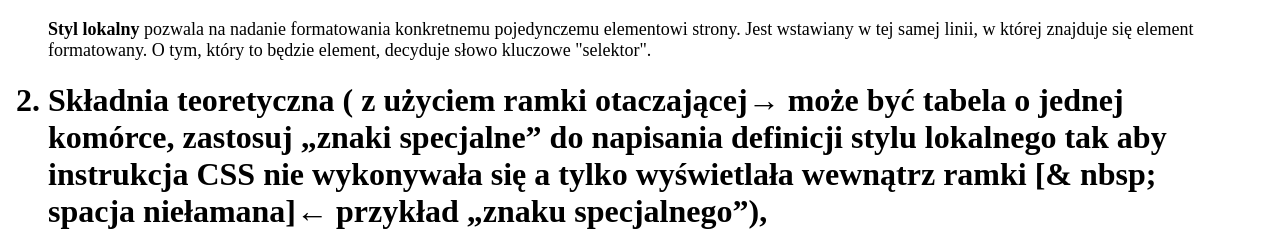
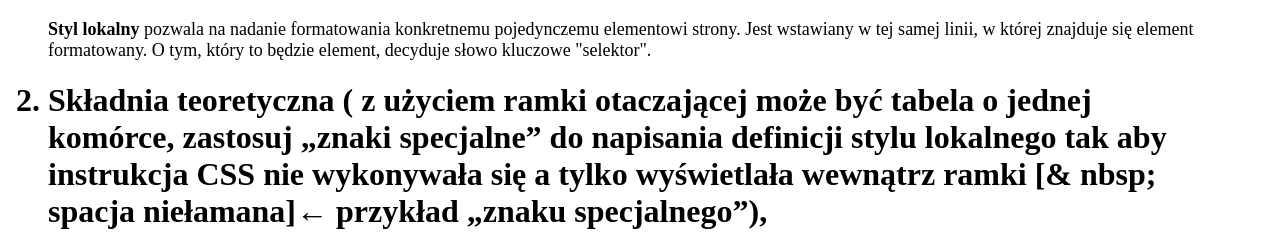
Before and after one commit to pawel2992/CSS, a plain HTML site: page Zad7_Augustyniak.html in a window 1280 px wide. Shown: the part 61-310 px from the top of the page. Drawn offline with Linux system fonts and the light colour scheme.

Commit message:
Update Zad7_Augustyniak.html

```diff
--- a/Zad7_Augustyniak.html
+++ b/Zad7_Augustyniak.html
@@ -9,7 +9,7 @@
     <ol>
        <h1><li>Na co pozwala <b>styl lokalny</b>, który element będzie formatowany z użyciem stylu lokalnego,</li></h1>
             <font size="4"><b>Styl lokalny</b> pozwala na nadanie formatowania konkretnemu pojedynczemu elementowi strony. Jest wstawiany w tej samej linii, w której znajduje się element formatowany. O tym, który to będzie element, decyduje słowo kluczowe "selektor".</font>
-         <h1><li>Składnia teoretyczna ( z użyciem ramki otaczającej→ może być tabela o jednej<br> komórce, zastosuj „znaki specjalne” do napisania definicji stylu lokalnego tak aby<br> instrukcja CSS nie wykonywała się a tylko wyświetlała wewnątrz ramki [& nbsp;<br> spacja niełamana]← przykład „znaku specjalnego”),</li></h1>
+         <h1><li>Składnia teoretyczna ( z użyciem ramki otaczającej może być tabela o jednej<br> komórce, zastosuj „znaki specjalne” do napisania definicji stylu lokalnego tak aby<br> instrukcja CSS nie wykonywała się a tylko wyświetlała wewnątrz ramki [& nbsp;<br> spacja niełamana]← przykład „znaku specjalnego”),</li></h1>
            <table border="1px">
                <tr>
                    <td><font size="4">< selektor style="cecha1: wartość1; cecha2: wartość2...">...< /selektor></font></td>
```
